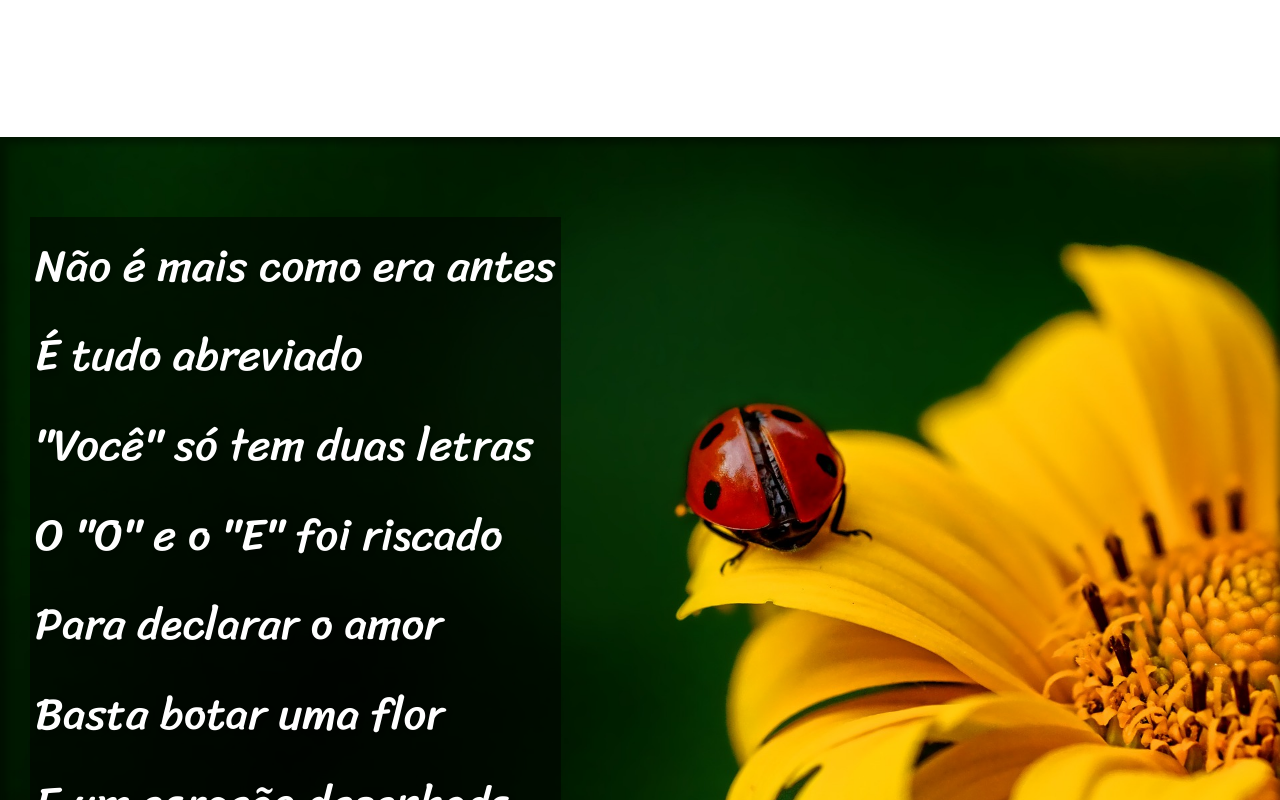
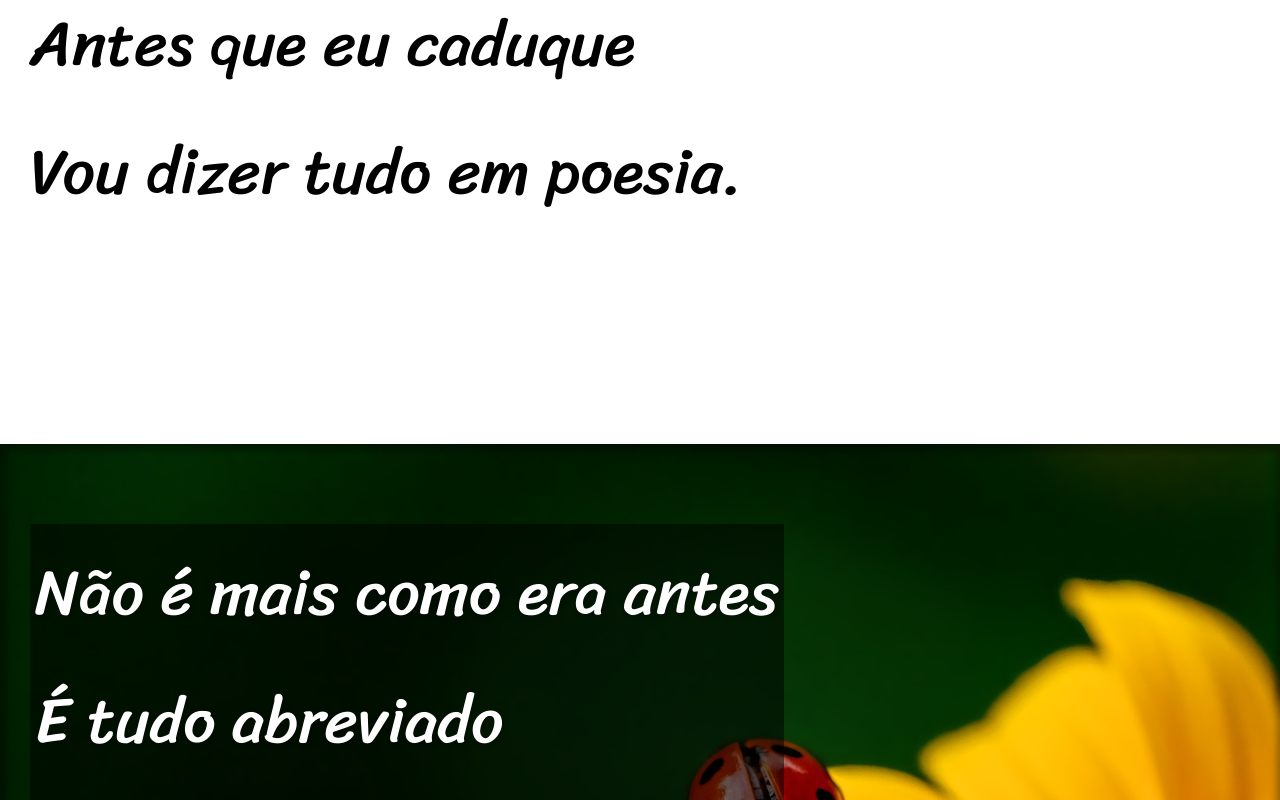
Before and after one commit to Silas0583/html-css, a plain HTML site: page desafios/d012/index.html in a window 1280 px wide. Shown: the part 1000-1800 px from the top of the page. Drawn offline with Linux system fonts and the light colour scheme.

Commit message:
Atualização

```diff
--- a/desafios/d012/style/style.css
+++ b/desafios/d012/style/style.css
@@ -52,7 +52,7 @@ section {
 
 section p{
     font-family: var(--fonte3);
-    font-size: 3.5vw;
+    font-size: 5vw;
     line-height: 2em;
     padding-left: 30px;
     padding-bottom: 2em;
@@ -67,7 +67,7 @@ section.imagem {
 
 section.imagem#img1  {
     background-image: url(../images/background001.jpg);
-    background-position: right center;
+    background-position: center center;
 }
 
 section.imagem#img2  {
```
